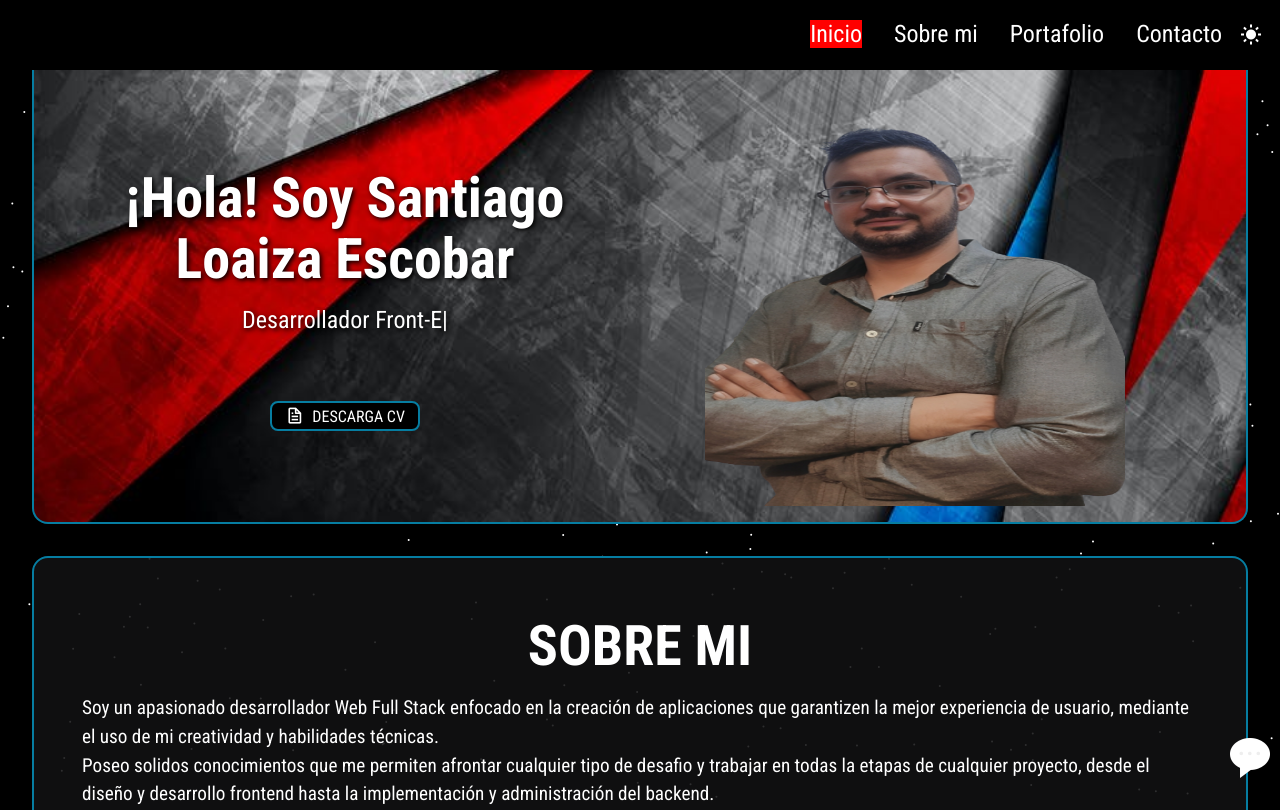
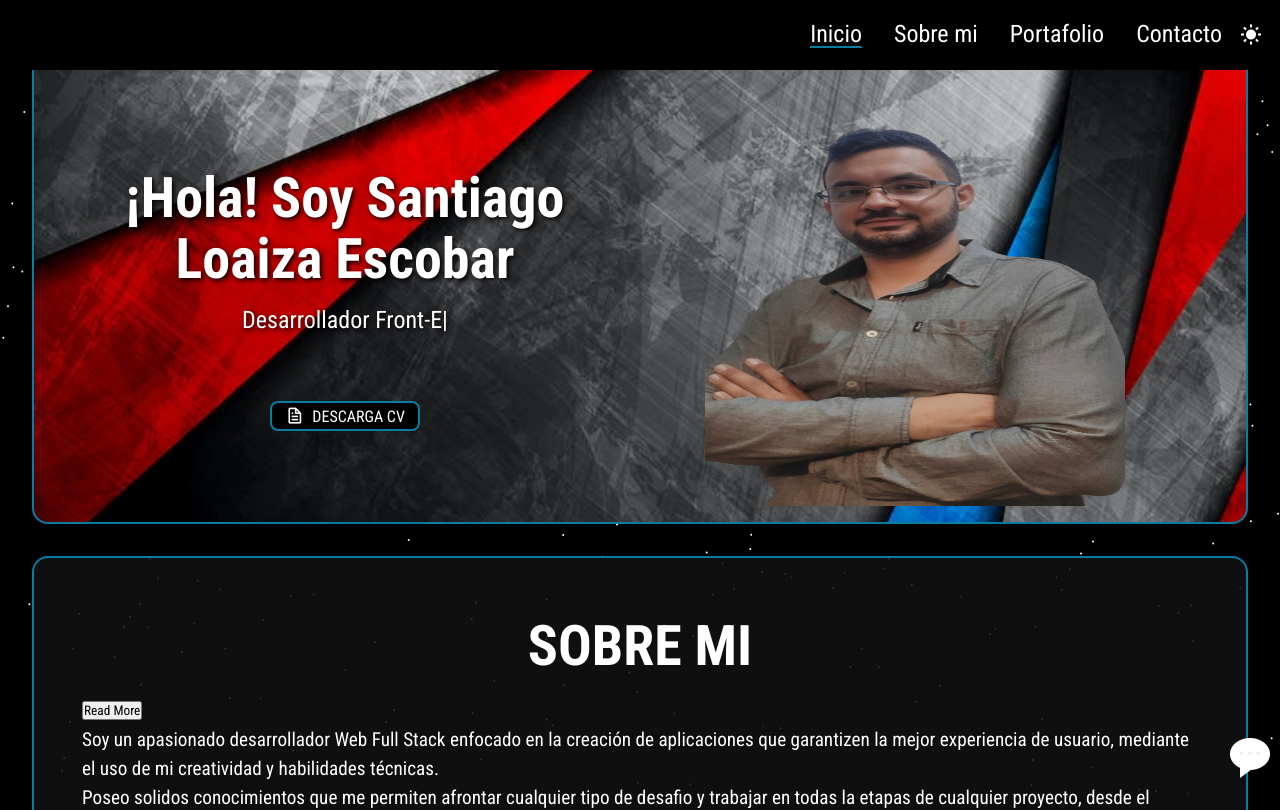
Before and after one commit to SantiagoLE/Portfolio, a React (Vite) app: page / in a window 1280 px wide. Shown: the top 810 px of the page. Built offline with nearby package versions, Linux system fonts and the light colour scheme.

Commit message:
logica indicador de menu

```diff
--- a/src/components/AboutMe.jsx
+++ b/src/components/AboutMe.jsx
@@ -5,7 +5,7 @@ const AboutMe = () => {
   return (
     <section className='aboutMe' id='aboutMe'>
       <h2 className='aboutMe_title'>SOBRE MI</h2>
-
+      <button className="custom-btn btn-5"><span>Read More</span></button>
       <p className='aboutMe_paragraph'>
         Soy un apasionado desarrollador Web Full Stack enfocado en la creación de aplicaciones que garantizen la mejor experiencia de usuario, mediante el uso de mi creatividad y habilidades técnicas.
       </p>
--- a/src/components/style/aboutMe.css
+++ b/src/components/style/aboutMe.css
@@ -46,13 +46,13 @@ color: var(--icon_color);
 font-size: 1.2rem;
 }
 
-.info_instition{
+/* .info_instition{
 
 }
 
 .info_program{
 
-}
+} */
 
 @media (min-width:700px) {
     .aboutMe_info-container{
@@ -61,7 +61,7 @@ font-size: 1.2rem;
 
     }
 
-    .aboutMe-info-content{
+    /* .aboutMe-info-content{
 
-    }
+    } */
 }
--- a/src/components/style/header.css
+++ b/src/components/style/header.css
@@ -13,7 +13,7 @@
 }
 
 
-.darkmode_icons-container{
+.darkmode_icons-container {
   color: var(--white);
   border-radius: 50%;
   display: flex;
@@ -24,7 +24,7 @@
   font-size: 1.5rem;
 }
 
-.darkmode_icons-container:hover{
+.darkmode_icons-container:hover {
   color: var(--icon_color);
 }
 
@@ -36,7 +36,7 @@
 }
 
 .menu_contain {
-  background-color:  var(--icon_color);
+  background-color: var(--icon_color);
   width: 45%;
   height: 100vh;
   display: flex;
@@ -47,7 +47,7 @@
   transition: right 1s;
   top: var(--height_Header);
   right: -300%;
-border-left: 2px solid var( --border_color);
+  border-left: 2px solid var(--border_color);
 }
 
 .menu_contain-active {
@@ -66,15 +66,44 @@ border-left: 2px solid var( --border_color);
   font-size: 1.5rem;
   font-weight: 500;
   color: var(--white);
+  position: relative;
+}
+
+.menu_list-item>a:after {
+  content: '';
+  position: absolute;
+  bottom: 0;
+  left: 0;
+  height: 2px;
+  width: 0;
+  background: var(--icon_color);
+  transition: 400ms ease all;
+}
+
+.menu_list-item>a:hover:after {
+  width: 100%;
+  transition: 800ms ease all;
 }
 
 .active{
-  background-color: red;
+  width: 100%;
 }
 
-.menu_list-item>a:hover{
+.active::before {
+  content: '';
+  position: absolute;
+  bottom: 0;
+  left: 0;
+  height: 2px;
+  width: 100%;
+  background: var(--icon_color);
+  transition: 400ms ease all;
+}
+
+.menu_list-item>a:hover {
   color: var(--icon_color);
 }
+
 
 
 @media (min-width: 700px) {
```
Lines whose indentation alone changed are shown as unchanged.
